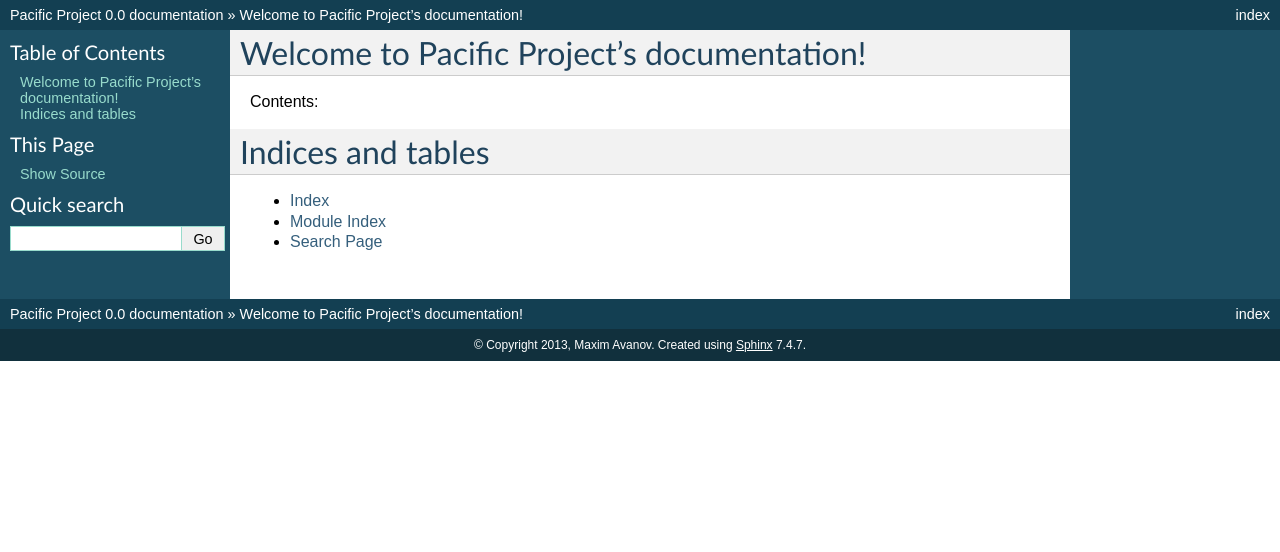
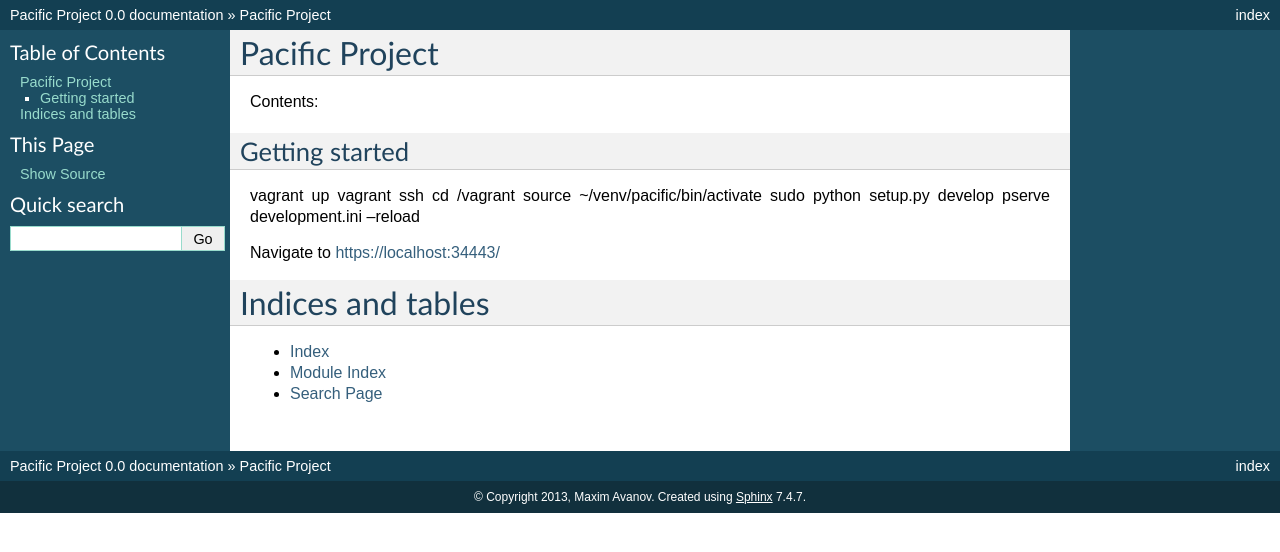
Before and after one commit to connectthefuture/Pacific, a Sphinx documentation site: the page built from docs/index.rst, in a window 1280 px wide. Shown: the top 552 px of the page. Built offline with Sphinx 7.4.7, drawn with Linux system fonts in a browser that asks for light colours.

Commit message:
Update docs

```diff
--- a/docs/index.rst
+++ b/docs/index.rst
@@ -3,7 +3,7 @@
    You can adapt this file completely to your liking, but it should at least
    contain the root `toctree` directive.
 
-Welcome to Pacific Project's documentation!
+Pacific Project
 ===========================================
 
 Contents:
@@ -12,6 +12,17 @@
    :maxdepth: 2
 
 
+Getting started
+-----------------
+
+vagrant up
+vagrant ssh
+cd /vagrant
+source ~/venv/pacific/bin/activate
+sudo python setup.py develop
+pserve development.ini --reload
+
+Navigate to https://localhost:34443/
 
 Indices and tables
 ==================
```
